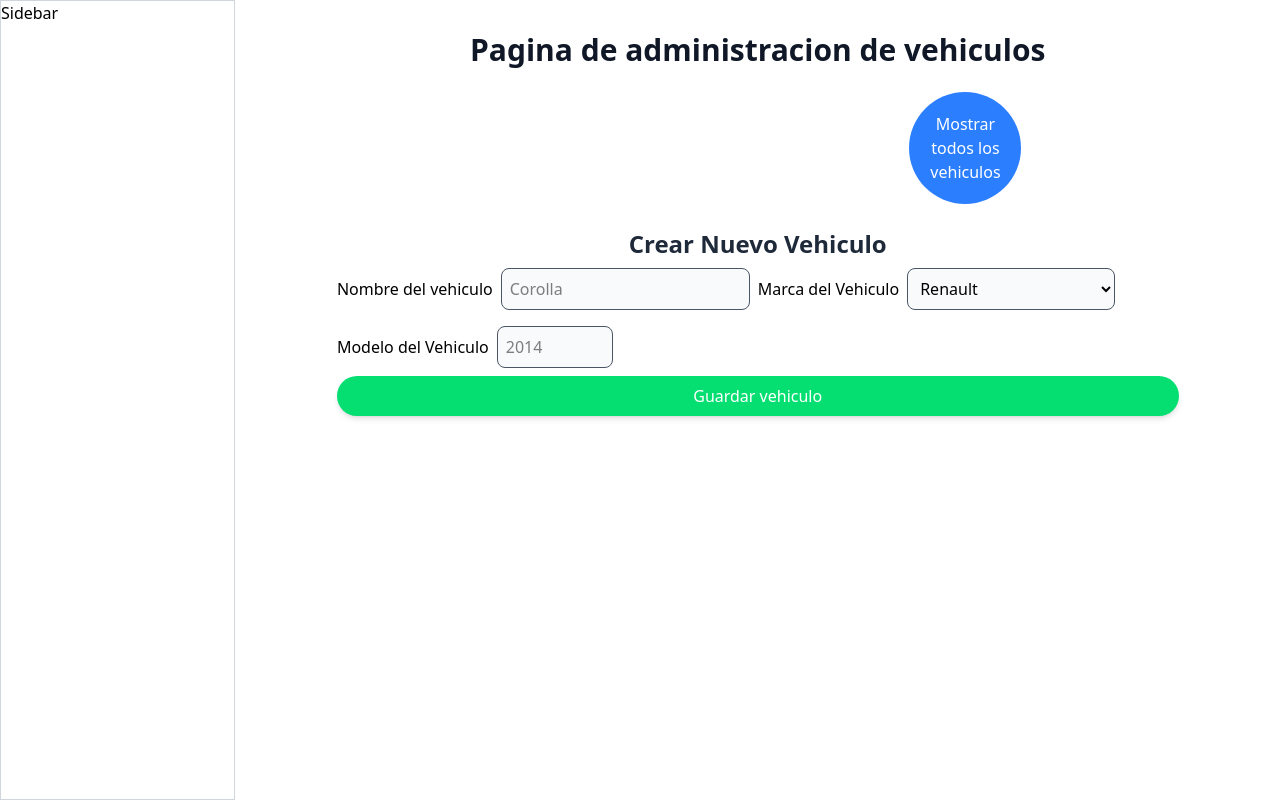
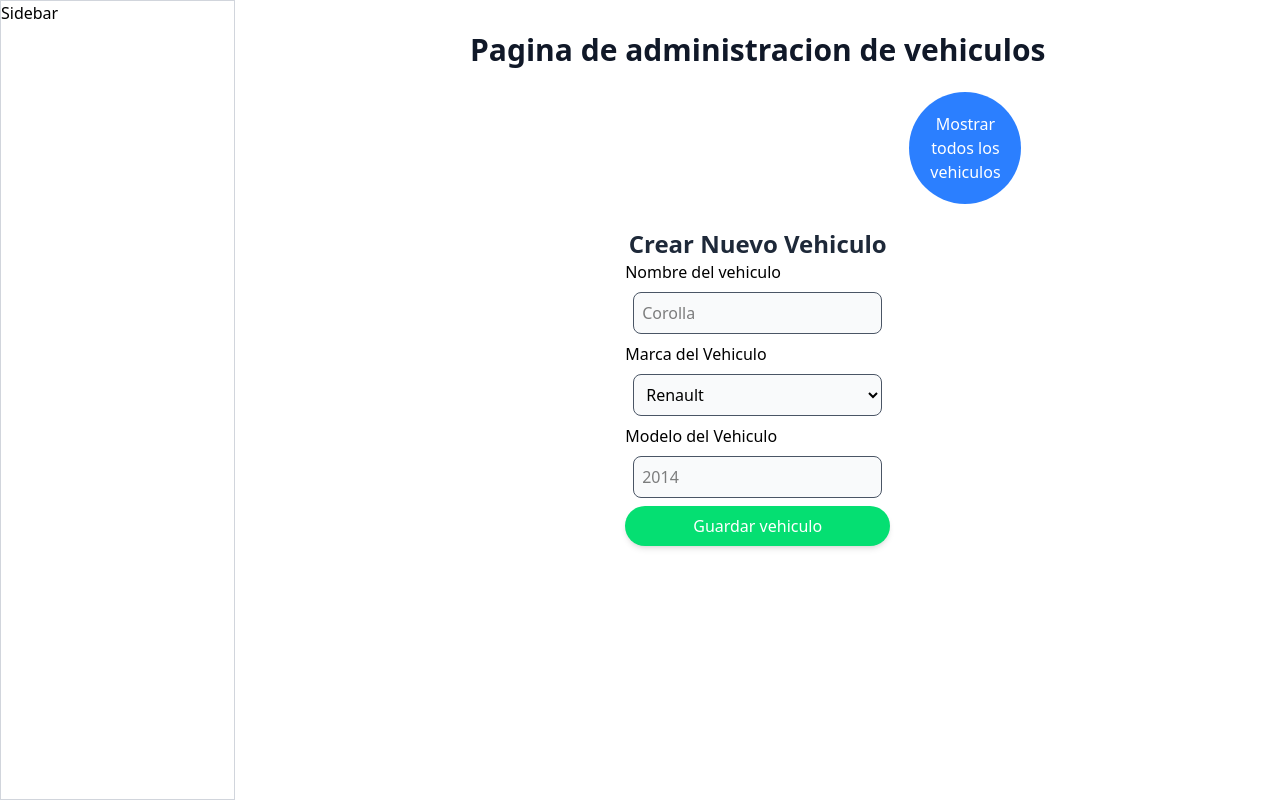
Before and after one commit to hanrike/pyppageTailwind, a React (Vite) app: page /admin/vehiculos in a window 1280 px wide. Both pictures are taken after a click on the button "Crear nuevo Vehiculo". Built offline with nearby package versions, Linux system fonts and the light colour scheme.

Commit message:
envio a traves de la funcion enviar al backend funcionando a traves de f12 del console.log

```diff
--- a/src/pages/admin/Vehiculos.jsx
+++ b/src/pages/admin/Vehiculos.jsx
@@ -126,26 +126,47 @@ const TablaVehiculos = ({listaVehiculos}) => {
 }
 
 const FormularioCreacionVehiculos = () => {
+  //esta es una forma de hacer que el boton guardar vehiculo funcione controlar un nput con estados
+  const [nombre,setNombre]=useState();
+  const [marca,setMarca]=useState();
+  const [modelo,setModelo]=useState();
+
+  //Creamos la funcion enviarAlBackend
+  const enviarAlBackend=()=>{
+    console.log('nombre',nombre,'marca',marca,'modelo',modelo)
+  }
   return(
     <div className='flex flex-col items-center justify-center'>
       <h2 className='text-2xl font-extrabold text-gray-800'>Crear Nuevo Vehiculo</h2>
-      {/**Formulario para la creacion de Vehiculos  */}
-      <form className='grid grid-cols-2'>
+      {/**Formulario para la creacion de Vehiculos el boton ejecuta una accion del formulario  los formularios tienen acciones que nos pueden redirigir a otras paginas*/}
+      <form className='flex flex-col'>
         {/**Nombre vehiculo con opcion de texto para agrgar formulario  */}
-        <label htmlFor='nombre'>
+        <label className='flex flex-col' htmlFor='nombre'>
           Nombre del vehiculo
         <input
         name='nombre'
         className='bg-gray-50 border border-gray-600 p-2 rounded-lg m-2'
          type="text"
-         placeholder='Corolla' />
+         placeholder='Corolla'
+         //control de inputs para manejo del boton guardar vehiculo en este caso el nombre
+         //cada uno de los inputs tiene su propio estado, a los inputs se le puso un estado asociado
+         value={nombre}
+         onChange={(e)=>{
+          setNombre(e.target.value)
+         }} />
         </label>
         {/**marca vehiculo con opcion select para eleccion de marca  */}
-        <label htmlFor='marca'>
+        <label  className='flex flex-col' htmlFor='marca'>
           Marca del Vehiculo
         <select
         className='bg-gray-50 border border-gray-600 p-2 rounded-lg m-2'
-        name='marca'>
+        name='marca'
+        //control de inputs para manejo del boton guardar vehiculo  en este caso la marca
+        //cada uno de los inputs tiene su propio estado, a los inputs se le puso un estado asociado
+         value={marca}
+         onChange={(e)=>{
+          setMarca(e.target.value)
+         }} >
           <option disabled>Seleccione una Opción</option>
           <option>Renault</option>
           <option>Toyota</option>
@@ -155,7 +176,7 @@ const FormularioCreacionVehiculos = () => {
         </select>
         </label>
         {/**modelo vehiculo con opcion tipo numero con valor maximo 2025 y minimo 2005  */}
-        <label htmlFor='modelo'>
+        <label className='flex flex-col' htmlFor='modelo'>
          Modelo del Vehiculo
         <input
         name='modelo'
@@ -163,9 +184,23 @@ const FormularioCreacionVehiculos = () => {
          type="number"
          min={2005}
          max={2025}
-         placeholder='2014' />
+         placeholder='2014'
+          //control de inputs para manejo del boton guardar vehiculo en este caso el modelo
+          //cada uno de los inputs tiene su propio estado, a los inputs se le puso un estado asociado
+         value={modelo}
+         onChange={(e)=>{
+          setModelo(e.target.value)
+         }} />
         </label>
-        <button className='col-span-2 bg-green-400 p-2 rounded-full shadow-md hover:bg-green-600 text-white'>Guardar vehiculo</button>
+        <button
+        type='button'
+        className='col-span-2 bg-green-400 p-2 rounded-full shadow-md hover:bg-green-600 text-white'
+        //cuando se le hace click al boton se utiliza onClick para ejecutar una funcion en este caso la funcion enviar al backend //
+        onClick={()=>{
+          enviarAlBackend() //dse esta manera por medio de la funcion enviar al backend a traves de la consola console.log estoy enviando toda la informacion enviar al backend debe ir () para que funcione
+        }}
+        >
+          Guardar vehiculo</button>
       </form>
     </div>
   )
```
